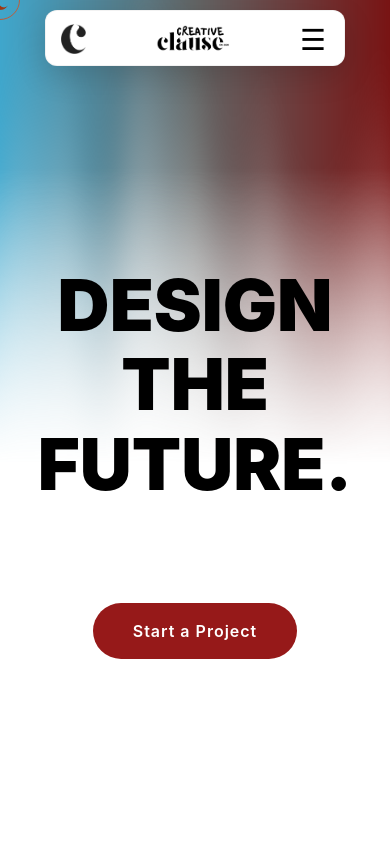
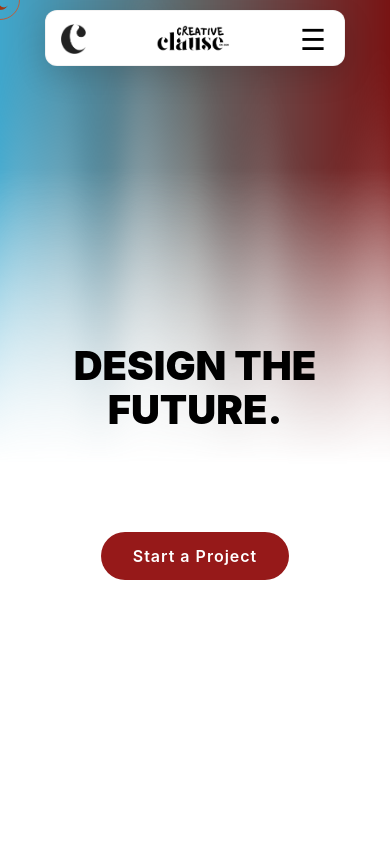
Before and after one commit to PatelYaSH72/Creative, a React (Vite) app: page / in a window 390 px wide. Shown: the top 844 px of the page. Built offline with nearby package versions, Linux system fonts and the light colour scheme.

Commit message:
Update description

```diff
--- a/src/pages/Home.jsx
+++ b/src/pages/Home.jsx
@@ -1,13 +1,18 @@
 import React, { useEffect, useRef } from 'react';
+import "../styles/Home.css"
 import { gsap } from 'gsap';
 import { ScrollTrigger } from 'gsap/ScrollTrigger';
 import Aurora from '../components/Aurora.light';
 // import LogoLoop from '../components/LogoLoop';
 import LogLoop from '../components/Logloop';
+import { useNavigate } from 'react-router-dom';
+import { Navigation } from 'lucide-react';
 
 gsap.registerPlugin(ScrollTrigger);
 
 const Home = () => {
+
+  const navigate = useNavigate()
   const auroraRef = useRef(null);
   const heroTextRef = useRef(null);
   const marqueeRef = useRef(null);
@@ -72,122 +77,33 @@ const Home = () => {
 
 
 
-  const styles = {
-    container: {
-      fontFamily: '"Inter", -apple-system, sans-serif',
-      overflowX: 'hidden',
-      backgroundColor: 'var(--background)',
-      color: 'var(--text-dark)',
-      // CSS variables
-      '--primary': '#961919',
-      '--background': '#ffffff',
-      '--text-dark': '#222222',
-      '--pure-black': '#000000',
-      '--accent': '#7EF3FF',
-    },
-    hero: {
-      height: '100vh',
-      width: '100%',
-      position: 'relative',
-      display: 'flex',
-      flexDirection: 'column',
-      justifyContent: 'center',
-      alignItems: 'center',
-      textAlign: 'center',
-      // padding: '0 20px',
-      overflow: 'hidden',
-    },
 
-    title: {
-      paddingTop:"80px",
-      fontSize: 'clamp(4.5rem, 12vw, 10rem)',
-      fontWeight: 900,
-      color: 'var(--pure-black)',
-      lineHeight: 1.1,
-      marginBottom: '20px',
-      position: 'relative',
-      zIndex: 111,
-    },
-    subtitle: {
-      fontSize: '1.2rem',
-      maxWidth: '600px',
-      marginBottom: '40px',
-      color: 'var(--text-dark)',
-      position: 'relative',
-      zIndex: 1,
-    },
-    cta: {
-      backgroundColor: 'var(--primary)',
-      color: 'var(--background)',
-      padding: '18px 40px',
-
-      borderRadius: '50px',
-      border: 'none',
-      fontSize: '1rem',
-      fontWeight: '600',
-      cursor: 'pointer',
-      position: 'relative',
-      zIndex: 1,
-      marginTop:"80px",
-      letterSpacing: '1px',
-    },
-    marqueeWrapper: {
-      width: '100%',
-      padding: '80px 0',
-      backgroundColor: 'var(--background)',
-      borderTop: '1px solid #f0f0f0',
-      overflow: 'hidden',
-    },
-    marqueeContent: {
-      display: 'flex',
-      width: 'max-content',
-    },
-    logoItem: {
-      fontSize: '1.5rem',
-      fontWeight: 'bold',
-      color: 'var(--text-dark)',
-      margin: '0 60px',
-      opacity: 0.4,
-      textTransform: 'uppercase',
-      letterSpacing: '2px',
-    },
-    section: {
-      height: '60vh',
-      display: 'flex',
-      alignItems: 'center',
-      justifyContent: 'center',
-      padding: '100px 5%',
-    }
-  };
 
 
 
   return (
-    <div style={styles.container}>
-      <section style={styles.hero}>
+    <div className="home-container">
+  <section className="hero-section">
+    <Aurora colorStops={['#4fd0ffc4', '#7b7e7eb3', '#96191984']}
+      amplitude={0.6} blend={0.2} speed={2} brightness={0.8} />
 
-        <Aurora colorStops={['#4fd0ffc4', '#7b7e7eb3', '#96191984']}
-  amplitude={0.6}
-  blend={0.2}
-  speed={2}
-  brightness={0.8}/>
-<h1 className="hero-title" style={styles.title}>
+    <h1 className="hero-title">
       DESIGN THE <br /> FUTURE.
     </h1>
 
     <button
       className="hero-cta"
-          style={styles.cta}
       onMouseEnter={(e) => handleBtnHover(e, true)}
       onMouseLeave={(e) => handleBtnHover(e, false)}
+      onClick={() => navigate('/about')}
     >
       Start a Project
     </button>
-
   </section>
 
-      <LogLoop/>
+  <LogLoop />
 </div>
+
   );
 };
 
--- a/src/styles/Home.css
+++ b/src/styles/Home.css
@@ -5,7 +5,17 @@
 .home {
   min-height: 100vh;
 }
-
+.home-container {
+  font-family: "Inter", -apple-system, sans-serif;
+  overflow-x: hidden;
+  background-color: var(--background, #ffffff);
+  color: var(--text-dark, #222222);
+  --primary: #961919;
+  --background: #ffffff;
+  --text-dark: #222222;
+  --pure-black: #000000;
+  --accent: #7EF3FF;
+}
 .hero {
   min-height: 100vh;
   display: flex;
@@ -46,11 +56,14 @@
 }
 
 .hero-title {
-  /* font-size: clamp(6rem, 16vw, 14rem); */
+  padding-top: 80px;
+  font-size: clamp(4.5rem, 12vw, 10rem);
+  font-weight: 900;
+  color: var(--pure-black);
   line-height: 1.1;
-  margin: 0;
-  color: #fff;
-  mix-blend-mode: difference;
+  margin-bottom: 20px;
+  position: relative;
+  z-index: 111;
 }
 
 .hero-title-highlight {
@@ -71,22 +84,36 @@
 ===================== */
 
 .hero-cta {
-  display: inline-block;
-  padding: 1rem 2.5rem;
-  font-size: 1.125rem;
+  background-color: var(--primary);
+  color: var(--background);
+  padding: 18px 40px;
+  border-radius: 50px;
+  border: none;
+  font-size: 1rem;
   font-weight: 600;
-  border-radius: 50px;
-  text-decoration: none;
-  background-color: var(--primary);
-  color: #fff;
-  mix-blend-mode: difference;
-  transition: transform 0.3s ease, box-shadow 0.3s ease;
-  box-shadow: 0 10px 20px rgba(0, 0, 0, 0.15);
+  cursor: pointer;
+  position: relative;
+  z-index: 1;
+  margin-top: 80px;
+  letter-spacing: 1px;
+  transition: transform 0.4s ease, box-shadow 0.4s ease;
+}
+
+.hero-section {
+  height: 100vh;
+  width: 100%;
+  position: relative;
+  display: flex;
+  flex-direction: column;
+  justify-content: center;
+  align-items: center;
+  text-align: center;
+  overflow: hidden;
 }
 
 .hero-cta:hover {
-  transform: translateY(-3px);
-  box-shadow: 0 15px 30px rgba(var(--primary-rgb), 0.4);
+   transform: scale(1.05);
+   box-shadow: 0px 0px 20px rgba(126, 243, 255, 0.6);
 }
 
 /* =====================
```
Lines whose indentation alone changed are shown as unchanged.
